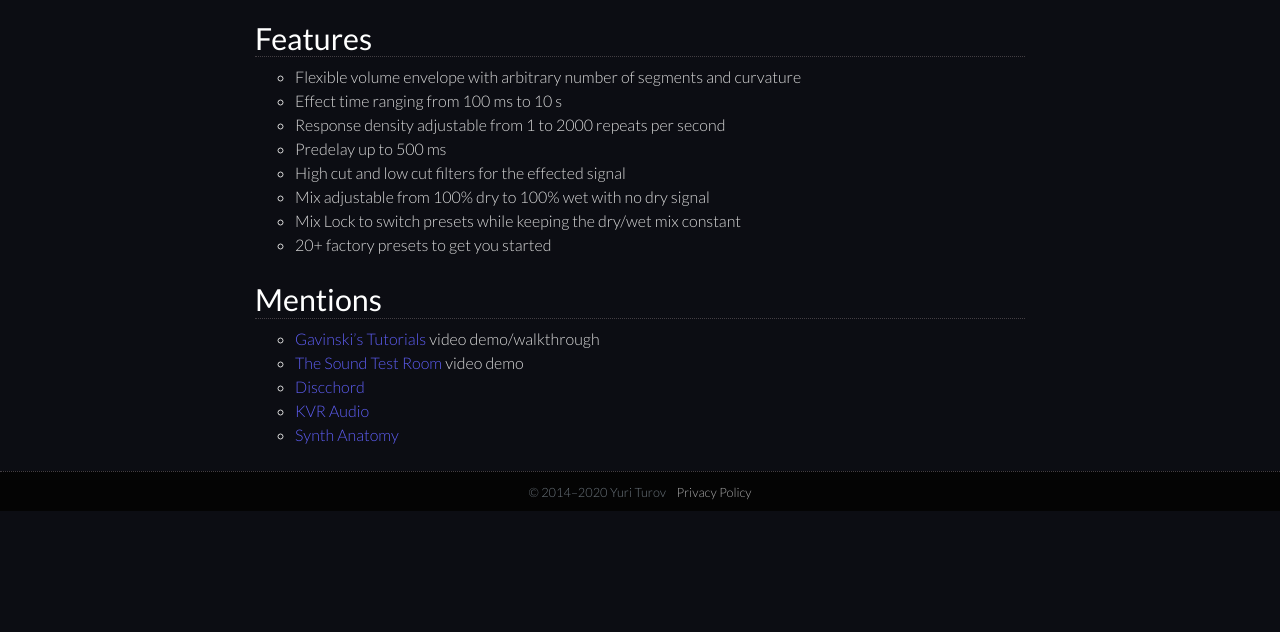
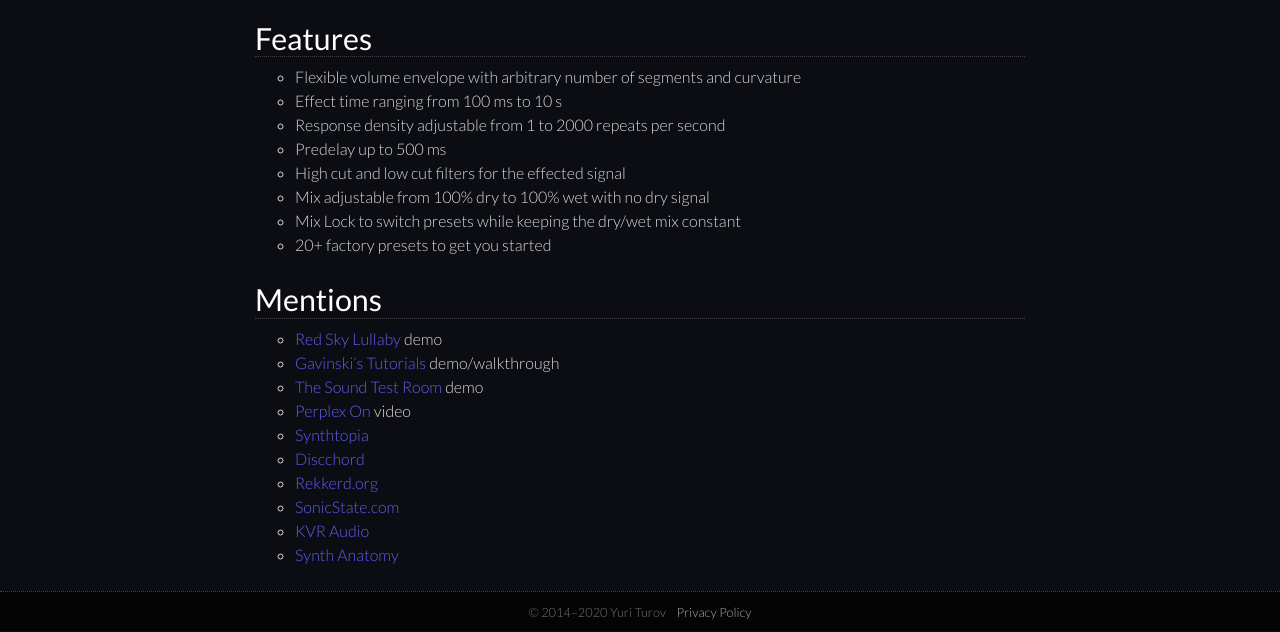
Before and after one commit to yuriturov/yuriturov.github.io, a Jekyll site: the page built from _pages/01_velvet-machine.md, in a window 1280 px wide and 900 px high, scrolled down 1111 px, cut to the strip 268-900 px from the top of the window. Built offline with Jekyll 4.4.1, drawn with Linux system fonts in a browser that asks for light colours; before the commit the page ends 1891 px from its top, so only the background shows below that.

Commit message:
updated VM mentions

```diff
--- a/_pages/01_velvet-machine.md
+++ b/_pages/01_velvet-machine.md
@@ -46,8 +46,13 @@
 
 ## Mentions
 
-* [Gavinski's Tutorials](https://youtu.be/j49SR6Tr_vI){:target="_blank"} video demo/walkthrough
-* [The Sound Test Room](https://youtu.be/A8ahynTH4Tg){:target="_blank"} video demo
+* [Red Sky Lullaby](https://youtu.be/-5Gi6MAHT-g){:target="_blank"} demo
+* [Gavinski's Tutorials](https://youtu.be/j49SR6Tr_vI){:target="_blank"} demo/walkthrough
+* [The Sound Test Room](https://youtu.be/A8ahynTH4Tg){:target="_blank"} demo
+* [Perplex On](https://youtu.be/BB8wCaXCPyY) video
+* [Synthtopia](https://www.synthtopia.com/content/2020/10/19/velvet-machine-brings-convolution-fairy-dust-to-your-ipad/){:target="_blank"}
 * [Discchord](https://discchord.com/appnews/2020/10/17/velvet-machine-by-yuri-turov){:target="_blank"}
+* [Rekkerd.org](https://rekkerd.org/stretch-and-blur-your-sound-with-the-velvet-machine-app-for-ios-auv3/){:target="_blank"}
+* [SonicState.com](https://sonicstate.com/news/2020/10/20/-sonic-texture-generator-for-iphone-and-ipad/){:target="_blank"}
 * [KVR Audio](https://www.kvraudio.com/news/yuri-turov-launches-velvet-machine---auv3-sonic-texture-generator-for-ipad-and-iphone-49912){:target="_blank"}
 * [Synth Anatomy](https://www.synthanatomy.com/2020/10/velvet-machine-new-auv3-real-time-convolution-based-sonic-texture-generator.html){:target="_blank"}
```
